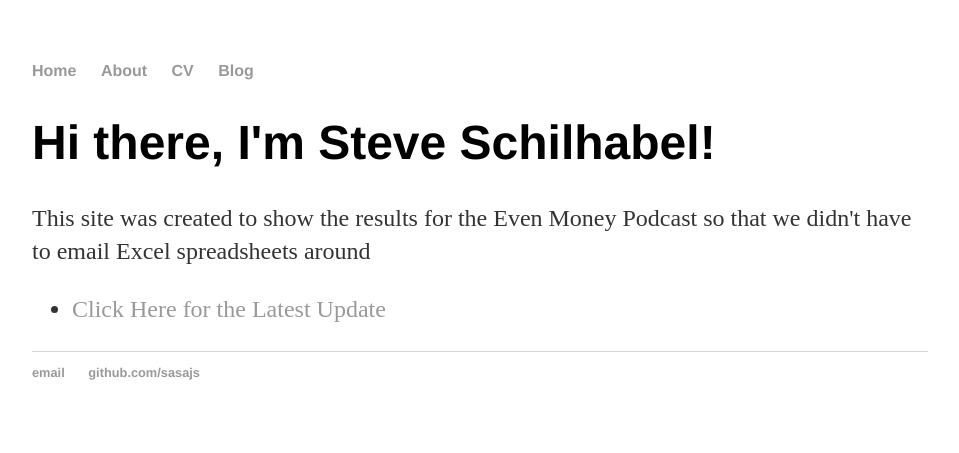
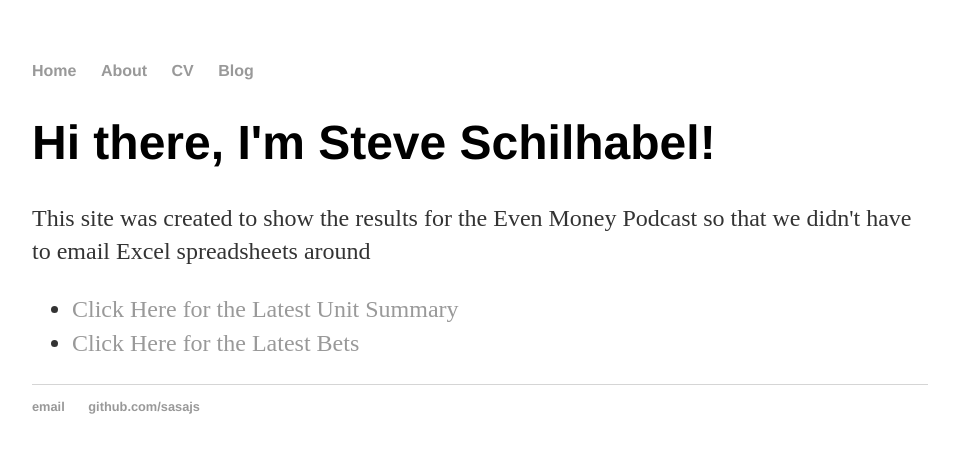
Before and after one commit to tsmith3480/sasajs.github.io, a Jekyll site: the page built from index.html, in a window 1280 px wide. Shown: the top 453 px of the page, without its empty margins (160-1119 px from the left). Built offline with Jekyll 4.4.1, drawn with Linux system fonts in a browser that asks for light colours.

Commit message:
Update index.html

```diff
--- a/index.html
+++ b/index.html
@@ -7,8 +7,9 @@ title: Steve Schilhabel, Even Money
 			<h1>Hi there, I'm Steve Schilhabel!</h1>
 			<p>This site was created to show the results for the Even Money Podcast so that we didn't have to email Excel spreadsheets around</p>
 
-			<ul class="list-unstyled">
-   				<li><a href="/summary">Click Here for the Latest Update</a></li>
+			<ul>
+   				<li><a href="/summary">Click Here for the Latest Unit Summary</a></li>
+				<li><a href="/summary">Click Here for the Latest Bets</a></li>
 			</ul>
 
 		</div>
```
